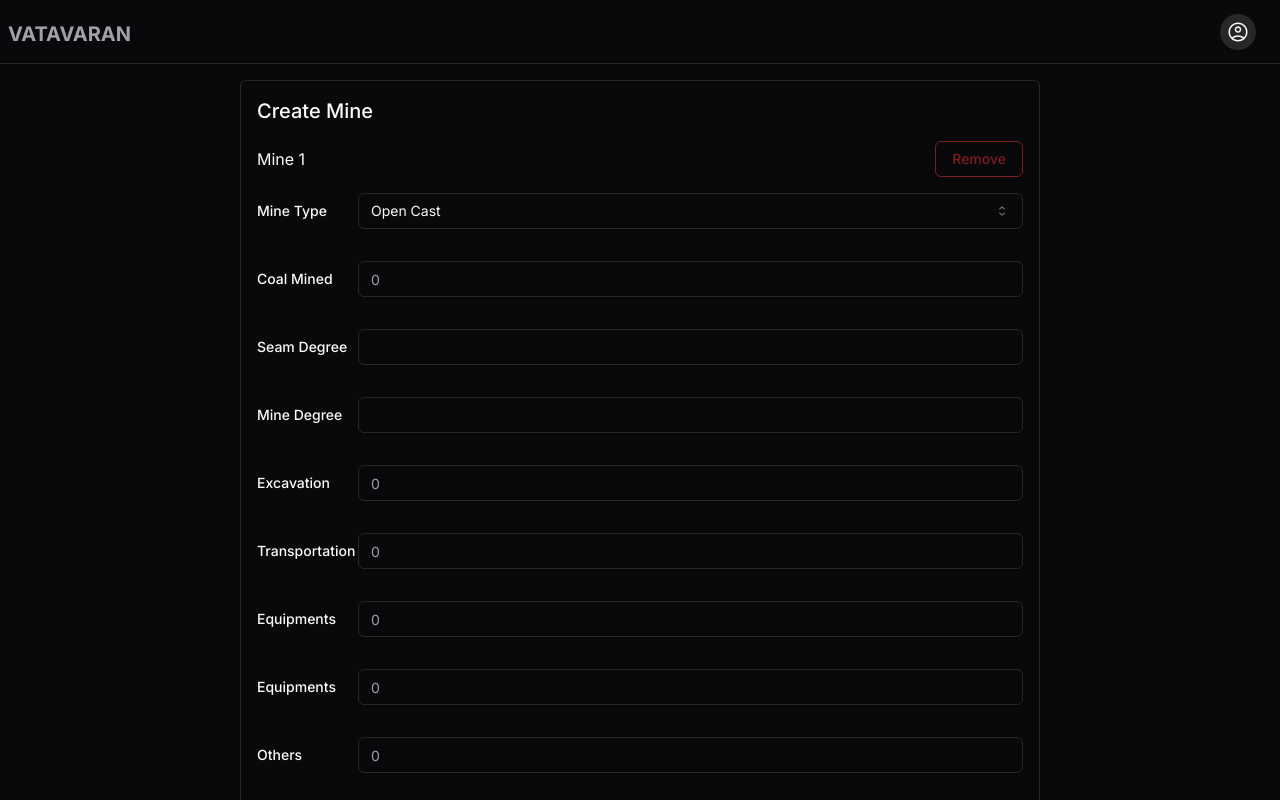
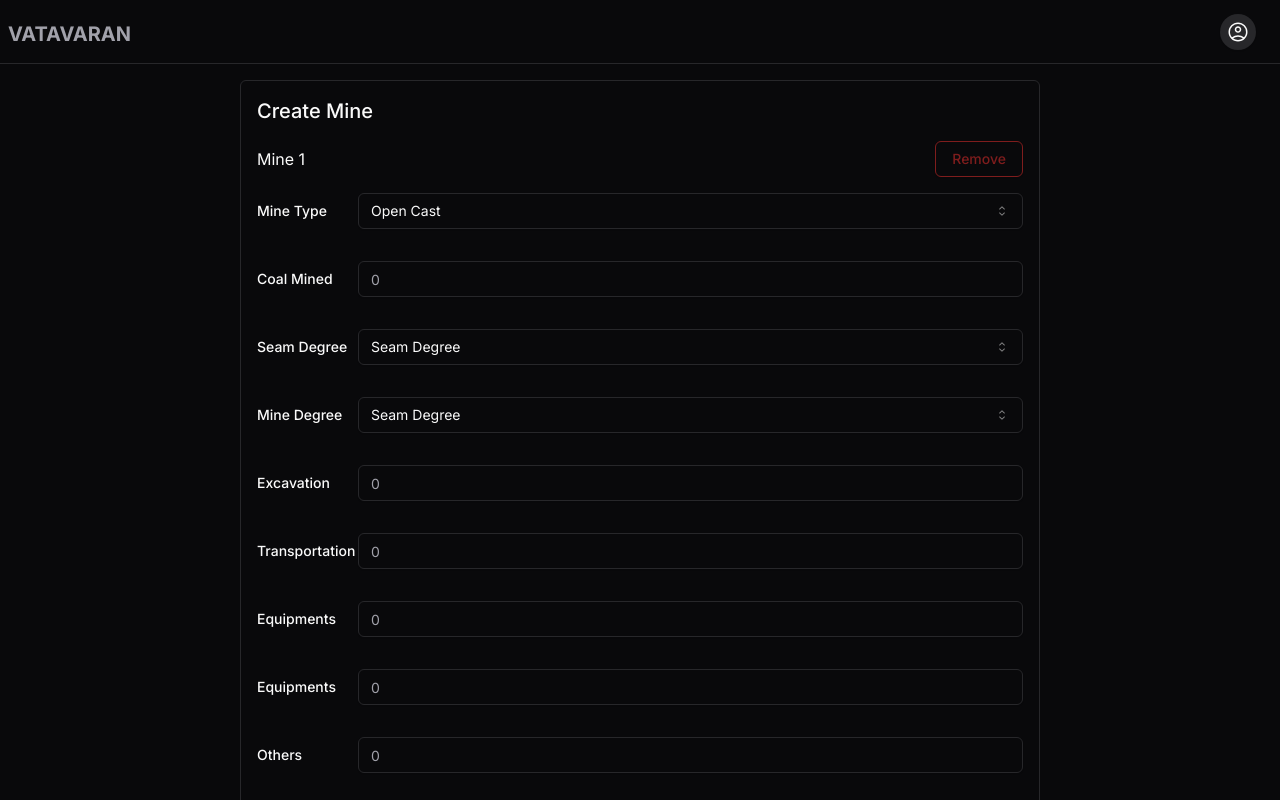
Before and after one commit to Utkarsh-Anandani/coal-mine-carbon-footprint-tracker, a Next.js app: page /create-mine-form in a window 1280 px wide. Shown: the top 800 px of the page. Built offline with nearby package versions, Linux system fonts and the light colour scheme.

Commit message:
add options in seam and mine degrees

```diff
--- a/src/app/create-mine-form/_components/CreateMineForm.tsx
+++ b/src/app/create-mine-form/_components/CreateMineForm.tsx
@@ -16,7 +16,7 @@ import { PlusIcon } from "@radix-ui/react-icons";
 
 const FugitiveEmissionsSchema = z.object({
   coalMined: z.number(),
-  seamDegree: z.string().min(2),
+  seamDegree: z.string().nullable(),
   mineDegree: z.string().nullable(),
 });
 
@@ -95,7 +95,7 @@ export default function CreateMineForm() {
         }
       }}
     >
-      <div className="mx-auto mt-4 max-w-[800px] rounded-md border p-4">
+      <div className="mx-auto my-4 max-w-[800px] rounded-md border p-4">
         <h1 className="text-xl font-medium">Create Mine</h1>
         {mines.map((mine, index) => (
           <MineForm
@@ -158,6 +158,15 @@ function MineForm({
   mineIndex: number;
   errors: MineErrors;
 }) {
+  const seamDegreeOptions = [1, 2, 3].map((i) => ({
+    label: `Seam Degree ${i}`,
+    value: `${i}`,
+  }));
+  const MineDegreeOptions = [1, 2, 3].map((i) => ({
+    label: `Seam Degree ${i}`,
+    value: `${i}`,
+  }));
+
   return (
     <div key={mineIndex} className="border-b pb-4 pt-8 first-of-type:pt-4">
       <div className="flex items-center justify-between">
@@ -234,23 +243,33 @@ function MineForm({
       </FormGroup>
       <FormGroup>
         <Label>Seam Degree</Label>
-        <Input
-          type="text"
-          value={mine.fugitiveEmissions.seamDegree ?? ""}
-          onChange={(e) => {
+        <Select
+          value={mine.fugitiveEmissions.seamDegree || undefined}
+          onValueChange={(e) => {
             setMines((prevMines) => {
               const newMines = [...prevMines];
               newMines[mineIndex] = {
                 ...newMines[mineIndex],
                 fugitiveEmissions: {
                   ...newMines[mineIndex].fugitiveEmissions,
-                  seamDegree: e.target.value,
+                  seamDegree: e,
                 },
               };
               return newMines;
             });
           }}
-        />
+        >
+          <SelectTrigger>
+            <SelectValue placeholder="Seam Degree" />
+          </SelectTrigger>
+          <SelectContent>
+            {seamDegreeOptions.map((option) => (
+              <SelectItem key={option.value} value={option.value}>
+                {option.label}
+              </SelectItem>
+            ))}
+          </SelectContent>
+        </Select>
         {errors.fugitiveEmissions?.seamDegree && (
           <span className="col-start-2 mt-1 text-sm leading-none text-destructive">
             {errors.fugitiveEmissions?.seamDegree._errors}
@@ -259,23 +278,33 @@ function MineForm({
       </FormGroup>
       <FormGroup>
         <Label>Mine Degree</Label>
-        <Input
-          type="text"
-          value={mine.fugitiveEmissions.mineDegree ?? ""}
-          onChange={(e) => {
+        <Select
+          value={mine.fugitiveEmissions.mineDegree || undefined}
+          onValueChange={(e) => {
             setMines((prevMines) => {
               const newMines = [...prevMines];
               newMines[mineIndex] = {
                 ...newMines[mineIndex],
                 fugitiveEmissions: {
                   ...newMines[mineIndex].fugitiveEmissions,
-                  mineDegree: e.target.value === "" ? null : e.target.value,
+                  mineDegree: e,
                 },
               };
               return newMines;
             });
           }}
-        />{" "}
+        >
+          <SelectTrigger>
+            <SelectValue placeholder="Seam Degree" />
+          </SelectTrigger>
+          <SelectContent>
+            {MineDegreeOptions.map((option) => (
+              <SelectItem key={option.value} value={option.value}>
+                {option.label}
+              </SelectItem>
+            ))}
+          </SelectContent>
+        </Select>
         {errors.fugitiveEmissions?.mineDegree && (
           <span className="col-start-2 mt-1 text-sm leading-none text-destructive">
             {errors.fugitiveEmissions?.mineDegree._errors}
--- a/src/components/Navbar.tsx
+++ b/src/components/Navbar.tsx
@@ -25,7 +25,7 @@ import { cn } from "@/lib/utils";
 import SignIn from "./SignIn";
 export default function Navbar() {
   return (
-    <nav className="h-16 w-full border-b sm:border-b">
+    <nav className="sticky top-0 h-16 w-full border-b bg-background sm:border-b">
       <div className="mx-auto flex h-full w-full max-w-[1500px] items-center gap-2 px-2">
         <Link href="/" className="flex h-full items-center gap-4">
           <span className="hidden translate-y-0.5 text-xl font-bold text-muted-foreground sm:inline-block">
```
